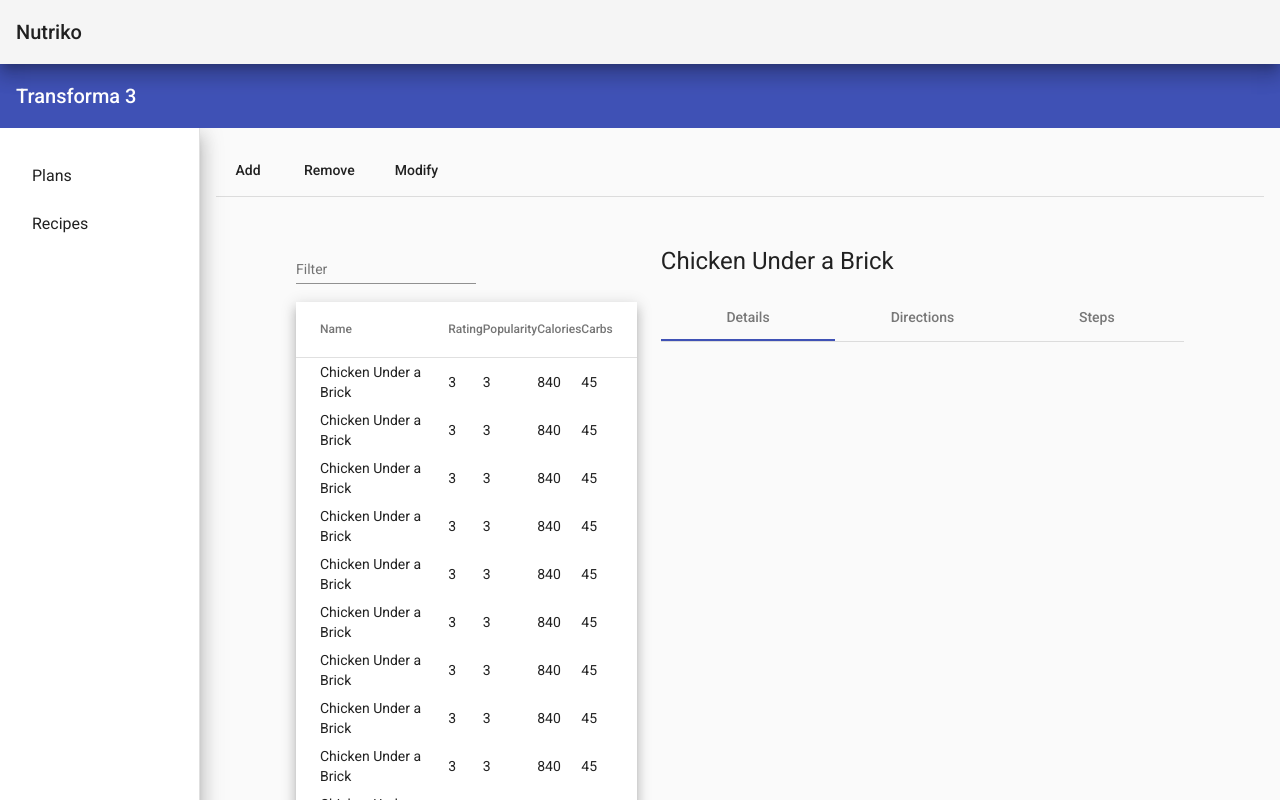
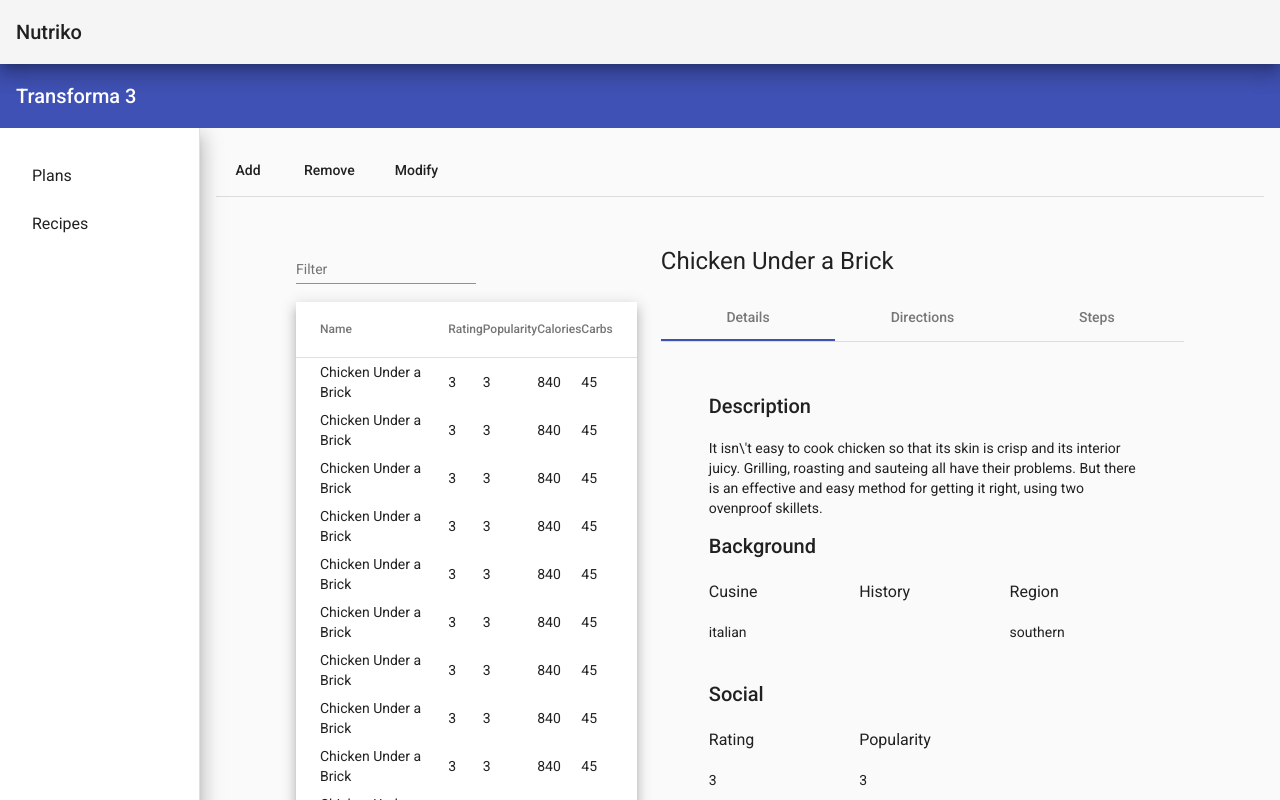
Before and after one commit to CardonLabs/Nutriko, an Angular app in the folder ui/Nupanel/: page /Recipes in a window 1280 px wide. Shown: the top 800 px of the page. Built offline with nearby package versions, Linux system fonts and the light colour scheme.

Commit message:
recipe list completed - resolves #9

```diff
--- a/ui/Nupanel/src/app/nu/recipes/recipe-details/recipe-details.component.html
+++ b/ui/Nupanel/src/app/nu/recipes/recipe-details/recipe-details.component.html
@@ -1,17 +1,64 @@
-<section class="section px-0 py-0 is-fluid mat-typography">
+<section class="section px-0 py-0 is-fluid mat-typography is-flex-wrap-wrap">
     <h1>{{recipeItem.name}}</h1>
 
-    <mat-tab-group mat-stretch-tabs>
+    <mat-tab-group mat-stretch-tabs class="example-stretched-tabs">
         <mat-tab label="Details">
             <section class="section ">
+                <h2>Description</h2>
+                <p>{{recipeItem.description}}</p>
+
+                <h2>Background</h2>
+                <div class="columns">
+                    <div class="column">
+                        <h3>Cusine</h3><p>{{recipeItem.background.cusine}}</p>
+                    </div>
+                    <div class="column">
+                        <h3>History</h3><p>{{recipeItem.background.history}}</p>
+                    </div>
+                    <div class="column">
+                        <h3>Region</h3><p>{{recipeItem.background.region}}</p>
+                    </div>
+                </div>
+
+
+                <h2>Social</h2>
+                <div class="columns">
+                    <div class="column">
+                        <h3>Rating</h3><p>{{recipeItem.rating}}</p>
+                    </div>
+                    <div class="column">
+                        <h3>Popularity</h3><p>{{recipeItem.popularity}}</p>
+                    </div>
+                    <div class="column">
+
+                    </div>
+                </div>
             </section>
         </mat-tab>
 
         <mat-tab label="Directions">
+            <section class="section ">
+                <h2>Cooking directions</h2>
+                <mat-list>
+                    <mat-list-item *ngFor="let direction of recipeItem.directions">
+                      <h3 matLine> {{direction.name}} </h3>
+                      <p matLine> {{direction.details}} </p>
+                    </mat-list-item>
+                </mat-list>
+            </section>
 
         </mat-tab>
 
         <mat-tab label="Steps">
+            <section class="section ">
+                <h2>Prep steps</h2>
+                <mat-list>
+                    <mat-list-item *ngFor="let step of recipeItem.steps">
+                      <h3 matLine> {{step.name}} </h3>
+                      <p matLine> {{step.details}} </p>
+                    </mat-list-item>
+                </mat-list>
+            </section>
 
         </mat-tab>
     </mat-tab-group>
--- a/ui/Nupanel/src/app/nu/recipes/recipe-details/recipe-details.component.scss
+++ b/ui/Nupanel/src/app/nu/recipes/recipe-details/recipe-details.component.scss
@@ -0,0 +1,3 @@
+.example-stretched-tabs {
+    max-width: 800px;
+  }
```
